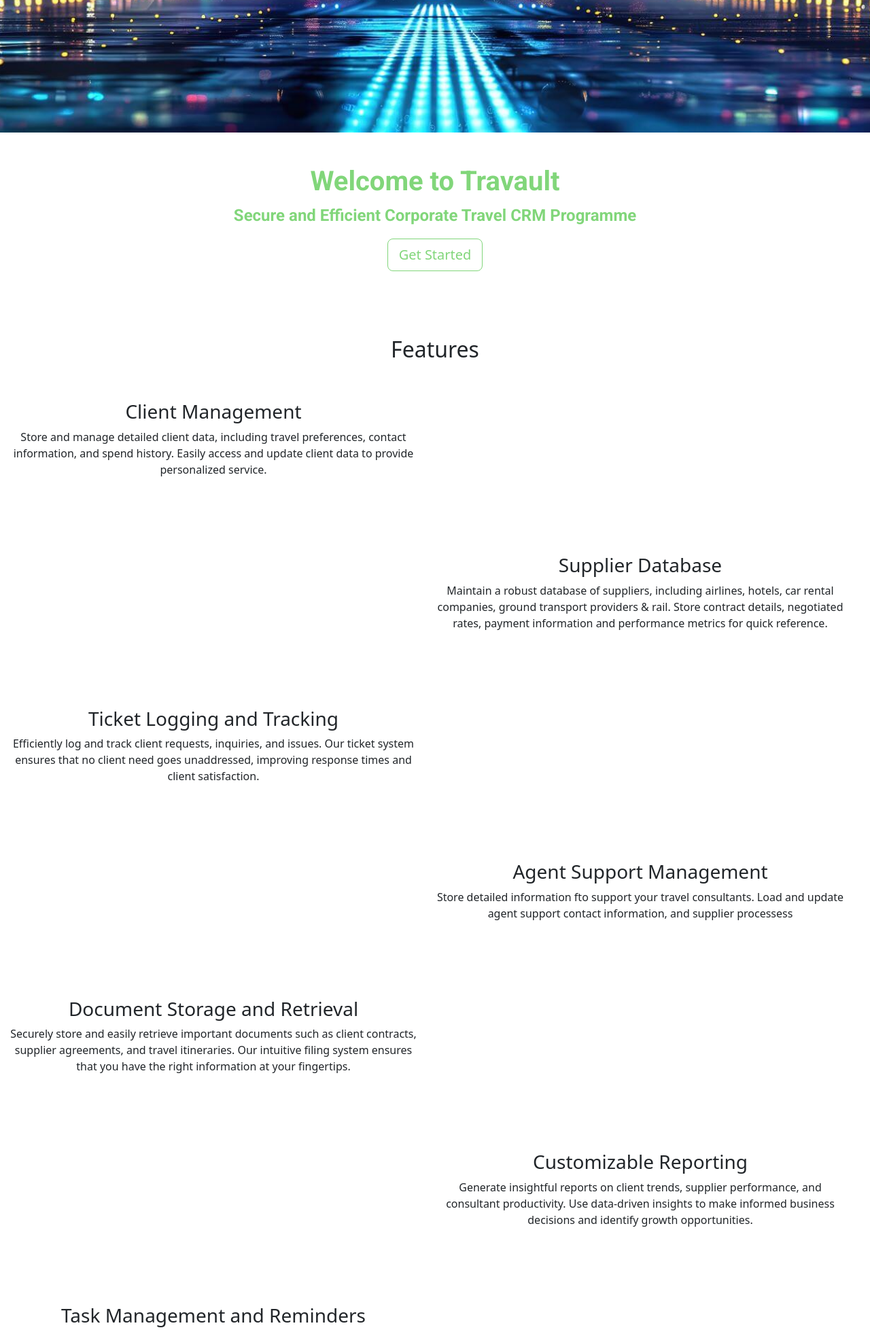
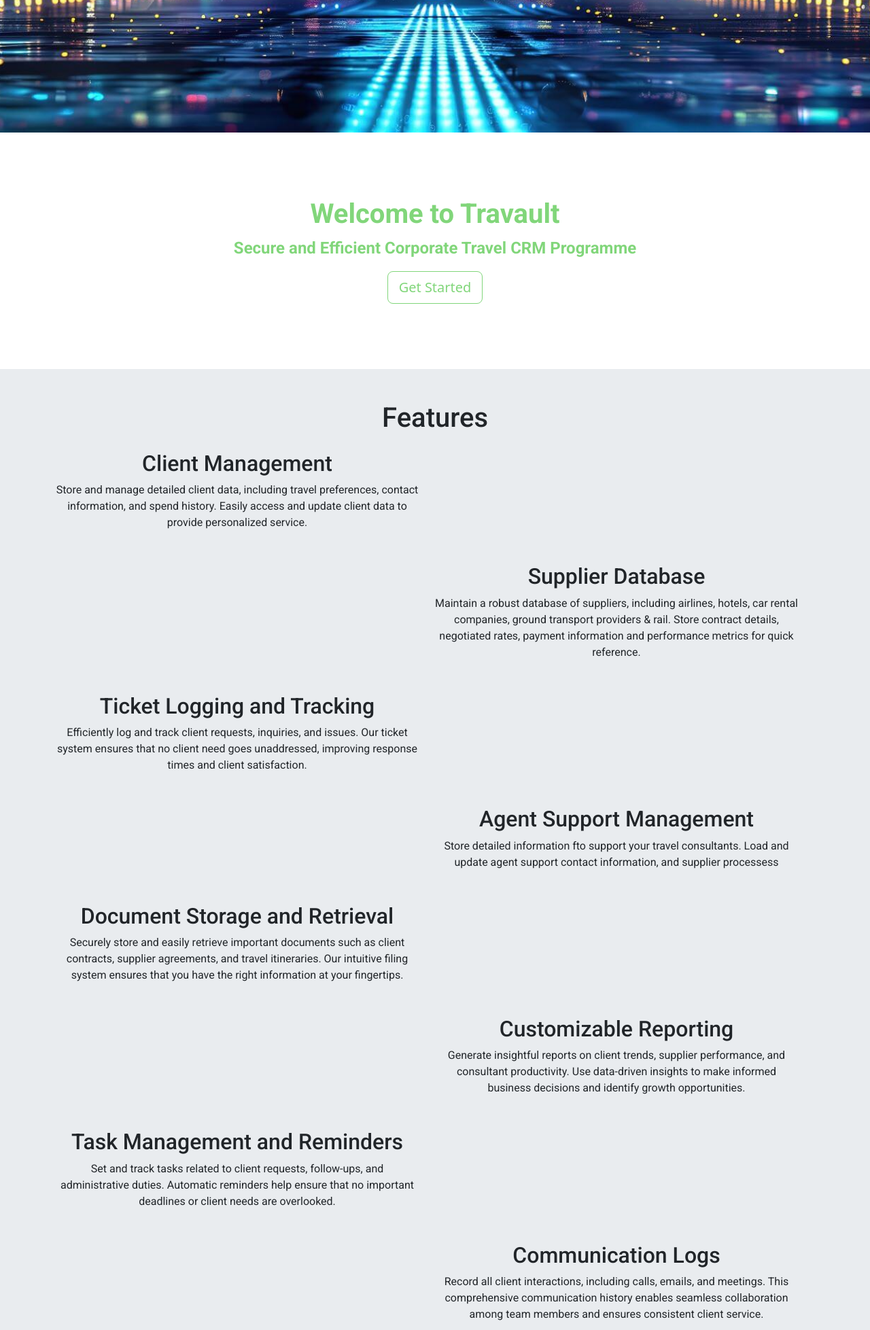
Before and after one commit to Ty-Thetravelguy/travault_mp4_v1, a Django app: template travault/home/templates/home/index.html in a window 1280 px wide. Shown: the part 445-2402 px from the top of the page at 68% size. Run offline with Django 3.2, Linux system fonts and the light colour scheme; the template is opened without the code that fills it, so the values that code supplies are empty.

Commit message:
Finished Features section

```diff
--- a/travault/home/templates/home/index.html
+++ b/travault/home/templates/home/index.html
@@ -41,7 +41,7 @@
 
 </div>
 
-<section class="get-started-section">
+<section class="get-started-section py-5">
     <div class="container text-center get-started-section py-5">
         <h1 class="fw-bold roboto">Welcome to Travault</h1>
         <p class="fs-4 fw-bold roboto">Secure and Efficient Corporate Travel CRM Programme </p>
@@ -49,81 +49,81 @@
     </div>
 </section>
 
-<section class="features">
-    <div class="container-fluid justify-content-center">
-        <div class="row py-5 text-center">
+<section class="features bg-gray-200">
+    <div class="container justify-content-center bg-gray-200">
+        <div class="row py-5 text-center roboto">
             <div class="col">
-                <h2>Features</h2>
+                <h1>Features</h1>
             </div>
-            <div class="row py-5 justify-content-start">
+            <div class="row py-3 justify-content-start">
                 <div class="col-12 col-md-6 ">
-                    <h3>Client Management</h3>
+                    <h2>Client Management</h2>
                     <p>Store and manage detailed client data, including travel preferences, contact information, and spend history. Easily access and update client data to provide personalized service.</p>
                 </div>
             </div>
-            <div class="row py-5 justify-content-end">
+            <div class="row py-3 justify-content-end">
                 <div class="col-12 col-md-6 justify-content-end">
-                    <h3>Supplier Database</h3>
+                    <h2>Supplier Database</h2>
                     <p>Maintain a robust database of suppliers, including airlines, hotels, car rental companies, ground transport providers & rail. Store contract details, negotiated rates, payment information and performance metrics for quick reference.</p>
                 </div>
             </div>
-            <div class="row py-5 justify-content-start">
+            <div class="row py-3 justify-content-start">
                 <div class="col-12 col-md-6 ">
-                    <h3>Ticket Logging and Tracking</h3>
+                    <h2>Ticket Logging and Tracking</h2>
                     <p>Efficiently log and track client requests, inquiries, and issues. Our ticket system ensures that no client need goes unaddressed, improving response times and client satisfaction.</p>
                 </div>
             </div>
-            <div class="row py-5 justify-content-end">
+            <div class="row py-3 justify-content-end">
                 <div class="col-12 col-md-6 justify-content-end">
-                    <h3>Agent Support Management</h3>
+                    <h2>Agent Support Management</h2>
                     <p>Store detailed information fto support your travel consultants. Load and update agent support contact information, and supplier processess</p>
                 </div>
             </div>
-            <div class="row py-5 justify-content-start">
+            <div class="row py-3 justify-content-start">
                 <div class="col-12 col-md-6">
-                    <h3>Document Storage and Retrieval</h3>
+                    <h2>Document Storage and Retrieval</h2>
                     <p>Securely store and easily retrieve important documents such as client contracts, supplier agreements, and travel itineraries. Our intuitive filing system ensures that you have the right information at your fingertips.</p>
                 </div>
             </div>
-            <div class="row py-5 justify-content-end">
+            <div class="row py-3 justify-content-end">
                 <div class="col-12 col-md-6 justify-content-end">
-                    <h3>Customizable Reporting</h3>
+                    <h2>Customizable Reporting</h2>
                     <p>Generate insightful reports on client trends, supplier performance, and consultant productivity. Use data-driven insights to make informed business decisions and identify growth opportunities.</p>
                 </div>
             </div>
-            <div class="row py-5 justify-content-start">
+            <div class="row py-3 justify-content-start">
                 <div class="col-12 col-md-6">
-                    <h3>Task Management and Reminders</h3>
+                    <h2>Task Management and Reminders</h2>
                     <p>Set and track tasks related to client requests, follow-ups, and administrative duties. Automatic reminders help ensure that no important deadlines or client needs are overlooked.</p>
                 </div>
             </div>
-            <div class="row py-5 justify-content-end">
+            <div class="row py-3 justify-content-end">
                 <div class="col-12 col-md-6 justify-content-end">
-                    <h3>Communication Logs</h3>
+                    <h2>Communication Logs</h2>
                     <p>Record all client interactions, including calls, emails, and meetings. This comprehensive communication history enables seamless collaboration among team members and ensures consistent client service.</p>
                 </div>
             </div>
-            <div class="row py-5 justify-content-start">
+            <div class="row py-3 justify-content-start">
                 <div class="col-12 col-md-6">
-                    <h3>Customizable Fields and Workflows</h3>
+                    <h2>Customizable Fields and Workflows</h2>
                     <p>Tailor the CRM to your agency's specific needs with customizable fields and workflows. Adapt the system as your business grows and evolves.</p>
                 </div>
             </div>
-            <div class="row py-5 justify-content-end">
+            <div class="row py-3 justify-content-end">
                 <div class="col-12 col-md-6 justify-content-end">
-                    <h3>Data Security and Compliance</h3>
+                    <h2>Data Security and Compliance</h2>
                     <p>Protect sensitive client and business data with robust security measures. Our system helps you maintain compliance with data protection regulations in the travel industry.</p>
                 </div>
             </div>
-            <div class="row py-5 justify-content-start">
+            <div class="row py-3 justify-content-start">
                 <div class="col-12 col-md-6">
-                    <h3>Integration Capabilities</h3>
+                    <h2>Integration Capabilities</h2>
                     <p>Seamlessly integrate with other tools such as email platforms, accounting software, and GDS (Global Distribution Systems) to streamline your operations and reduce data duplication.</p>
                 </div>
             </div>
-            <div class="row py-5 justify-content-end">
+            <div class="row py-3 justify-content-end">
                 <div class="col-12 col-md-6 justify-content-end">
-                    <h3>Mobile Access</h3>
+                    <h2>Mobile Access</h2>
                     <p>Access critical client and supplier information on-the-go with our mobile-friendly interface, allowing consultants to provide top-notch service from anywhere.</p>
                 </div>
             </div>
--- a/travault/static/css/main.css
+++ b/travault/static/css/main.css
@@ -2,7 +2,7 @@
 
 
 
-/** Images  **/
+/******************** Images  ********************/
 
 .hero-bg-img {
     background-image: url('/static/images/travel-data-img-1440px.jpg');
@@ -12,7 +12,7 @@
     height: 80vh;
 }
 
-/** Fonts **/
+/******************** Fonts ********************/
 
 .roboto {
     font-family: Roboto;
@@ -22,7 +22,7 @@
     font-family: Lato;
 }
 
-/** Navbar **/
+/******************** Navbar ********************/
 .logo {
     min-width: 150px;
     min-height: 80px;
@@ -62,23 +62,27 @@
     font-size: 20px;
 }
 
-/** Get started section **/
+/******************** Get started section ********************/
 
 .get-started-section div{
     color: #81d67a;
 }
 
-/* Custom styles for your button */
 .btn-get-started {
-    color: #81d67a ; /* Text color */
-    background-color: #ffffff ; /* Background color */
-    border-color: #81d67a ; /* Border color */
-    transition: background-color 0.3s ease, color 0.3s ease; /* Smooth transition */
+    color: #81d67a ;
+    background-color: #ffffff ;
+    border-color: #81d67a ;
+    transition: background-color 0.3s ease, color 0.3s ease;
 }
 
-/* Hover effect */
 .btn-get-started:hover {
-    background-color: #81d67a ; /* Change background color on hover */
-    color: #fafafa ; /* Change text color on hover */
-    border-color: #81d67a ; /* Keep the border color the same */
+    background-color: #81d67a ;
+    color: #fafafa ;
+    border-color: #81d67a ;
 }
+
+/******************** Features ********************/
+
+.bg-gray-200 {
+    background-color: #e9ecef; /* This is the Bootstrap gray-200 color */
+}
```
